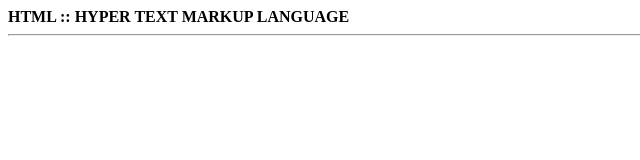
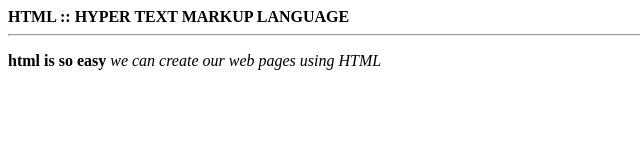
Before and after one commit to ramasangeetha/ramasangeetha.github.io, a plain HTML site: page bars.html in a window 1280 px wide. Shown: the whole page, without its empty margins (0-640 px from the left). Drawn offline with Linux system fonts and the light colour scheme.

Commit message:
Update bars.html

```diff
--- a/bars.html
+++ b/bars.html
@@ -1,6 +1,13 @@
 <html>
-<b> HTML :: HYPER TEXT MARKUP LANGUAGE </b>
-  <hr>
-<head></head>
-<body> </body>
+
+
+<head>
+  <b> HTML :: HYPER TEXT MARKUP LANGUAGE </b>
+   <hr>
+  </head>
+<body>
+  <p>
+   <b> html is so easy </b>
+    <i> we can create our web pages using HTML </i>
+  </body>
 </html>
```
